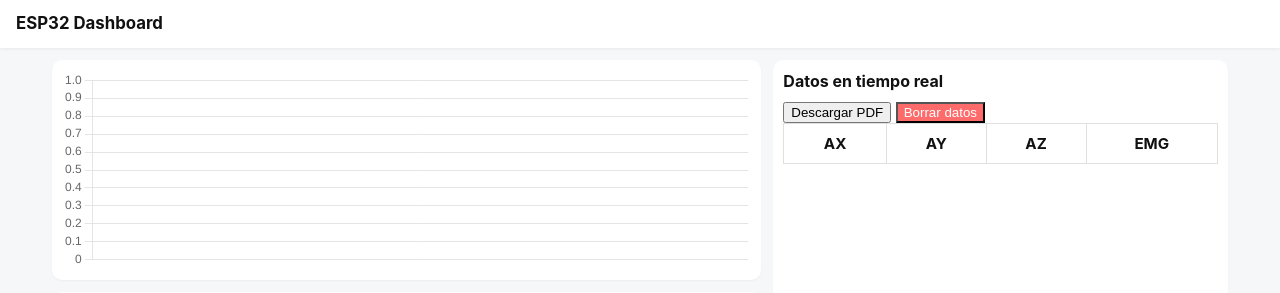
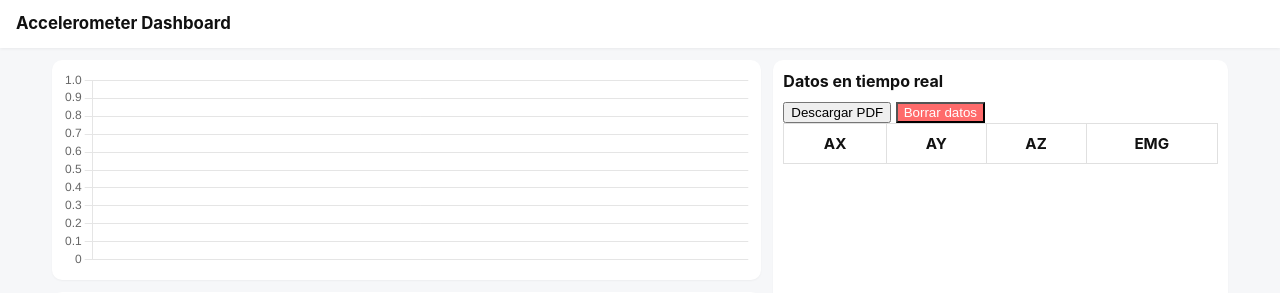
Before and after one commit to MarcoDevADO/ESP32-WEB, a Flask app: template templates/index.html in a window 1280 px wide. Shown: the top 293 px of the page. Run offline with Flask 3, Linux system fonts and the light colour scheme; the template is opened without the code that fills it, so the values that code supplies are empty; some libraries are stand-ins or nearby versions.

Commit message:
cambio de nombre dado el contexto

```diff
--- a/app.py
+++ b/app.py
@@ -50,7 +50,7 @@ def download_pdf():
     elements = []
 
     styles = getSampleStyleSheet()
-    elements.append(Paragraph("Reporte de Datos ESP32", styles['Title']))
+    elements.append(Paragraph("Reporte de Datos de Acelerómetro", styles['Title']))
     elements.append(Spacer(1, 12))
 
     # Crear tabla
@@ -74,7 +74,7 @@ def download_pdf():
     return send_file(
         buffer,
         as_attachment=True,
-        download_name="reporte_esp32.pdf",
+        download_name="reporte_acelerometro.pdf",
         mimetype='application/pdf'
     )
 
--- a/pyproject.toml
+++ b/pyproject.toml
@@ -1,7 +1,7 @@
 [project]
-name = "esp32-web"
+name = "accelerometer-web-dashboard"
 version = "0.1.0"
-description = "ESP32 data web server"
+description = "Accelerometer data web dashboard from MATLAB"
 readme = "README.md"
 requires-python = ">=3.11"
 
--- a/templates/index.html
+++ b/templates/index.html
@@ -2,7 +2,7 @@
   <meta charset="UTF-8">
   <meta name="viewport" content="width=device-width, initial-scale=1">
   <meta http-equiv="X-UA-Compatible" content="IE=edge">
-  <title>ESP32 Dashboard</title>
+  <title>Accelerometer Dashboard</title>
 
   <!-- Chart.js -->
   <script src="https://cdn.jsdelivr.net/npm/chart.js"></script>
@@ -113,7 +113,7 @@
 <body>
 
 <header>
-  <h1>ESP32 Dashboard</h1>
+  <h1>Accelerometer Dashboard</h1>
 </header>
 
 <!-- Sección principal del contenido -->
```
Also changed, not shown: README.md, imagenes/Captura de pantalla 2026-04-03 213414.png (added), 1 other file.
